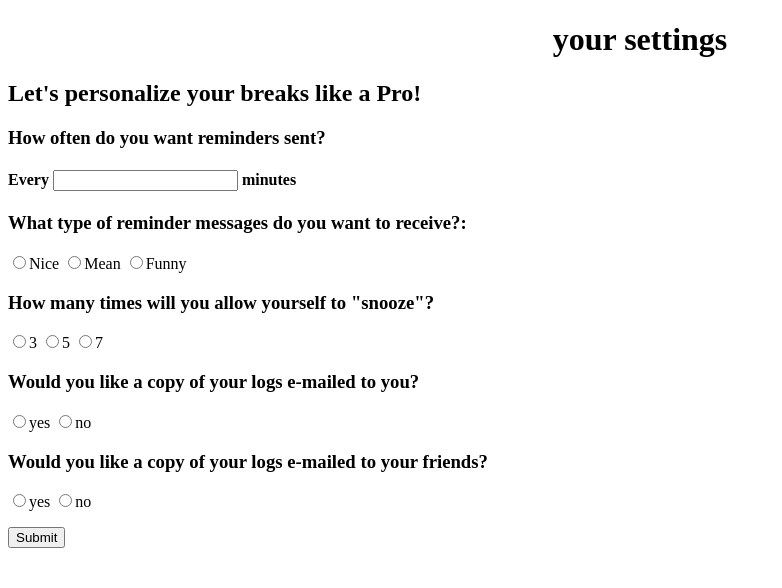
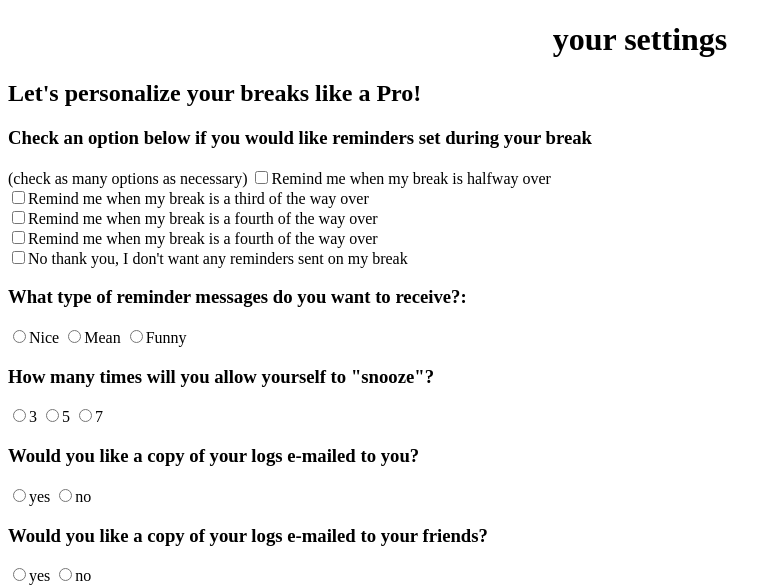
Before and after one commit to netcables/breakpro, a Python web app: template templates/settings.html in a window 1280 px wide. Shown: the top 588 px of the page, without its empty margins (0-782 px from the left). Run offline with Jinja, Linux system fonts and the light colour scheme; the template is opened without the code that fills it, so the values that code supplies are empty.

Commit message:
Fixed merge conflicts

```diff
--- a/templates/settings.html
+++ b/templates/settings.html
@@ -19,8 +19,16 @@
 
     <form action ="/" method="post">
 
-      <h3>How often do you want reminders sent?<br></h3>
-      <h4>Every <input type="number" min="1" name="remind_length"/> minutes </h4>
+      <h3> Check an option below if you would like reminders set during your break </h3>
+                   (check as many options as necessary)
+      <form action="">
+      <input type="checkbox" name="reminder" value="1/2">Remind me when my break is halfway over<br>
+      <input type="checkbox" name="reminder" value="1/3">Remind me when my break is a third of the way over<br>
+      <input type="checkbox" name="reminder" value="1/4">Remind me when my break is a fourth of the way over<br>
+      <input type="checkbox" name="reminder" value="1/5">Remind me when my break is a fourth of the way over<br>
+      <input type="checkbox" name="reminder" value="0">No thank you, I don't want any reminders sent on my break
+      </form>
+
       <h3>What type of reminder messages do you want to receive?: <br></h3>
         <input type="radio" name="message_type" value="nice">Nice
         <input type="radio" name="message_type" value="mean">Mean
```
